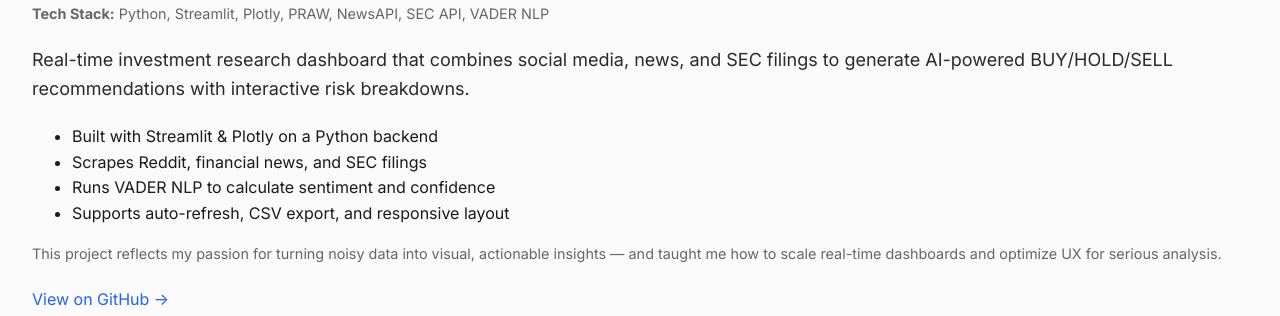
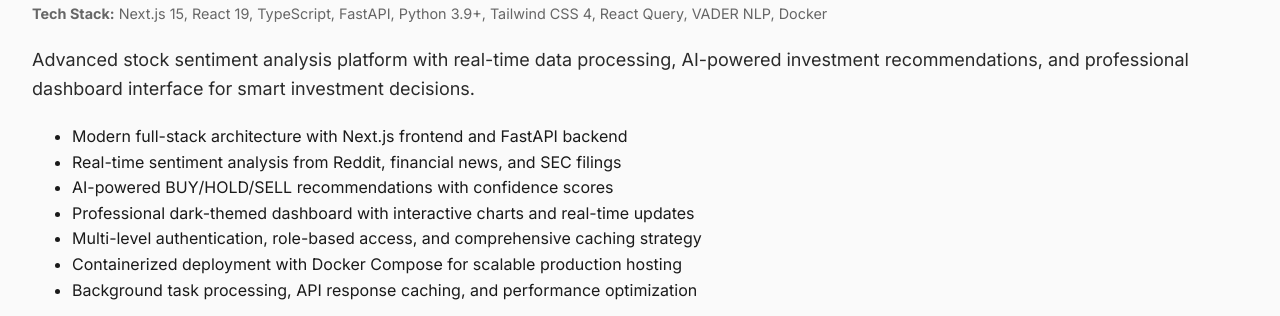
Before and after one commit to TahmidChowdhury/TahmidChowdhury.github.io, a plain HTML site: page projects.html in a window 1280 px wide. Shown: the part 330-646 px from the top of the page. Drawn offline with Linux system fonts and the light colour scheme.

Commit message:
feat: update project details for StockScope Pro to reflect new tech stack and enhanced features

```diff
--- a/projects.html
+++ b/projects.html
@@ -46,18 +46,21 @@
       <!-- StockScope Pro -->
       <section class="project">
         <h2 class="project-title">StockScope Pro</h2>
-        <p class="subtext"><strong>Tech Stack:</strong> Python, Streamlit, Plotly, PRAW, NewsAPI, SEC API, VADER NLP</p>
+        <p class="subtext"><strong>Tech Stack:</strong> Next.js 15, React 19, TypeScript, FastAPI, Python 3.9+, Tailwind CSS 4, React Query, VADER NLP, Docker</p>
         <p class="lead-text">
-          Real-time investment research dashboard that combines social media, news, and SEC filings to generate AI-powered BUY/HOLD/SELL recommendations with interactive risk breakdowns.
+          Advanced stock sentiment analysis platform with real-time data processing, AI-powered investment recommendations, and professional dashboard interface for smart investment decisions.
         </p>
         <ul>
-          <li>Built with Streamlit & Plotly on a Python backend</li>
-          <li>Scrapes Reddit, financial news, and SEC filings</li>
-          <li>Runs VADER NLP to calculate sentiment and confidence</li>
-          <li>Supports auto-refresh, CSV export, and responsive layout</li>
+          <li>Modern full-stack architecture with Next.js frontend and FastAPI backend</li>
+          <li>Real-time sentiment analysis from Reddit, financial news, and SEC filings</li>
+          <li>AI-powered BUY/HOLD/SELL recommendations with confidence scores</li>
+          <li>Professional dark-themed dashboard with interactive charts and real-time updates</li>
+          <li>Multi-level authentication, role-based access, and comprehensive caching strategy</li>
+          <li>Containerized deployment with Docker Compose for scalable production hosting</li>
+          <li>Background task processing, API response caching, and performance optimization</li>
         </ul>
         <p class="subtext">
-          This project reflects my passion for turning noisy data into visual, actionable insights — and taught me how to scale real-time dashboards and optimize UX for serious analysis.
+          This project showcases my ability to architect modern full-stack applications with real-time data processing, implementing best practices for performance, security, and user experience in financial technology.
         </p>
         <a href="https://github.com/TahmidChowdhury/StockScope" target="_blank">View on GitHub →</a>
       </section>
```
